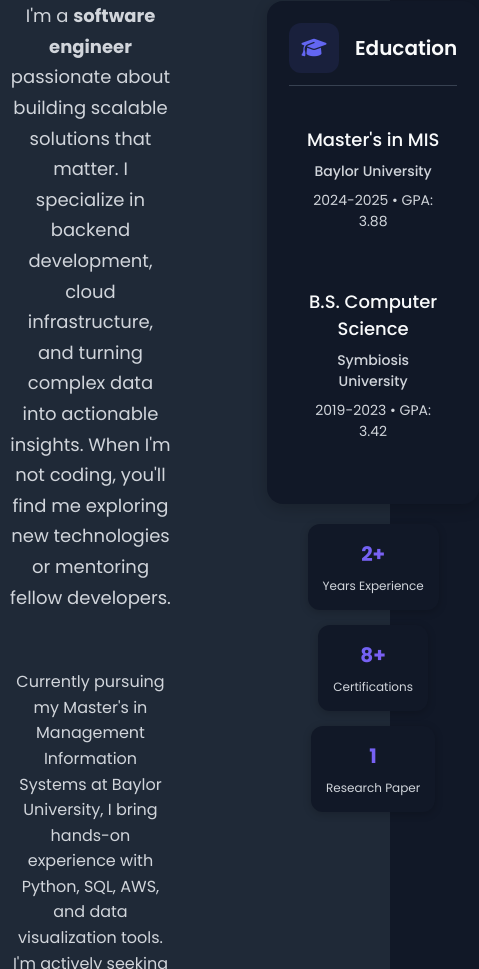
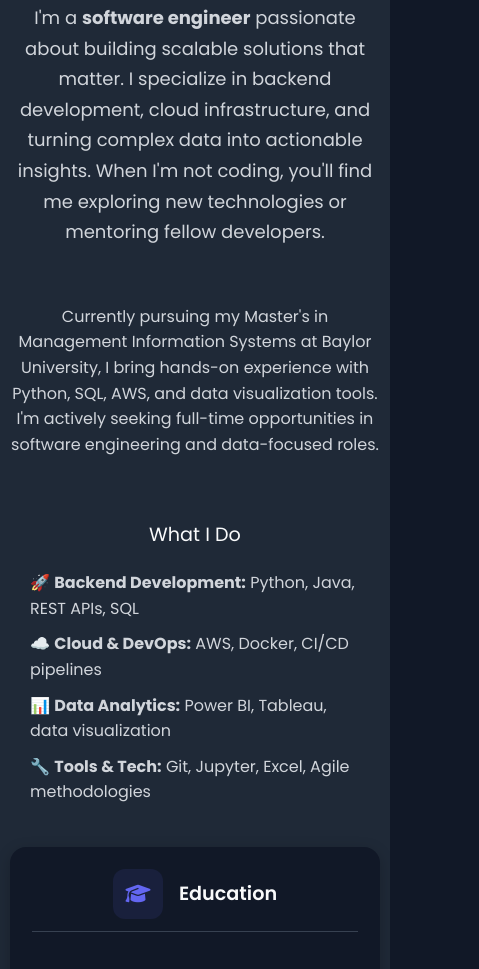
Before and after one commit to Tanyamalviya01/Tanyamalviya01.github.io, a plain HTML site: page index.html in a window 390 px wide. Shown: the part 1031-2000 px from the top of the page, 479 px wide, since content can reach past the window. Drawn offline with nearby package versions, Linux system fonts and the light colour scheme.

Commit message:
Update style.css

```diff
--- a/css/style.css
+++ b/css/style.css
@@ -1728,3 +1728,115 @@ section {
 .copy-citation:hover {
   background: var(--secondary-color);
 }
+/* ===== MOBILE OPTIMIZATION ===== */
+
+/* Ensure all interactive elements are touch-friendly */
+.btn, .nav-link, .social-link, .cert-card, .project-card {
+  -webkit-tap-highlight-color: rgba(0, 0, 0, 0.1);
+}
+
+/* Better mobile typography */
+@media screen and (max-width: 767px) {
+  p, li {
+    font-size: 0.9rem;
+    line-height: 1.6;
+  }
+
+  h1 {
+    font-size: 1.8rem !important;
+  }
+
+  h2 {
+    font-size: 1.5rem !important;
+  }
+
+  h3 {
+    font-size: 1.2rem !important;
+  }
+
+  /* Prevent horizontal scroll */
+  * {
+    max-width: 100%;
+    box-sizing: border-box;
+  }
+
+  /* Stack all grid layouts vertically */
+  .cert-categories,
+  .about-highlights,
+  .timeline {
+    display: flex;
+    flex-direction: column;
+    gap: 20px;
+  }
+
+  /* Make cards full width on mobile */
+  .about-card,
+  .stat-item,
+  .highlight-item {
+    width: 100%;
+    margin-bottom: 15px;
+  }
+
+  /* Mobile hamburger animation */
+  .hamburger.active span:nth-child(1) {
+    transform: rotate(45deg) translate(5px, 5px);
+  }
+
+  .hamburger.active span:nth-child(2) {
+    opacity: 0;
+  }
+
+  .hamburger.active span:nth-child(3) {
+    transform: rotate(-45deg) translate(7px, -6px);
+  }
+}
+/* ===== MOBILE ABOUT SECTION OVERRIDE ===== */
+
+@media (max-width: 767px) {
+  /* Force about section to stack vertically and center */
+  .about .about-content {
+    display: block !important;
+    text-align: center !important;
+    max-width: 100% !important;
+  }
+
+  .about-text {
+    width: 100% !important;
+    margin: 0 auto 30px auto !important;
+    float: none !important;
+  }
+
+  .about-sidebar {
+    width: 100% !important;
+    max-width: 350px !important;
+    margin: 0 auto !important;
+    float: none !important;
+    clear: both !important;
+  }
+
+  /* Center all text content */
+  .about-intro,
+  .about-description,
+  .about-skills h3 {
+    text-align: center !important;
+  }
+
+  /* Keep skills list readable but centered */
+  .about-skills ul {
+    display: inline-block !important;
+    text-align: left !important;
+  }
+
+  /* Education card centering */
+  .education-card,
+  .about-education,
+  .about-certifications {
+    margin-left: auto !important;
+    margin-right: auto !important;
+    text-align: center !important;
+  }
+
+  .quick-stats {
+    justify-content: center !important;
+  }
+}
```
